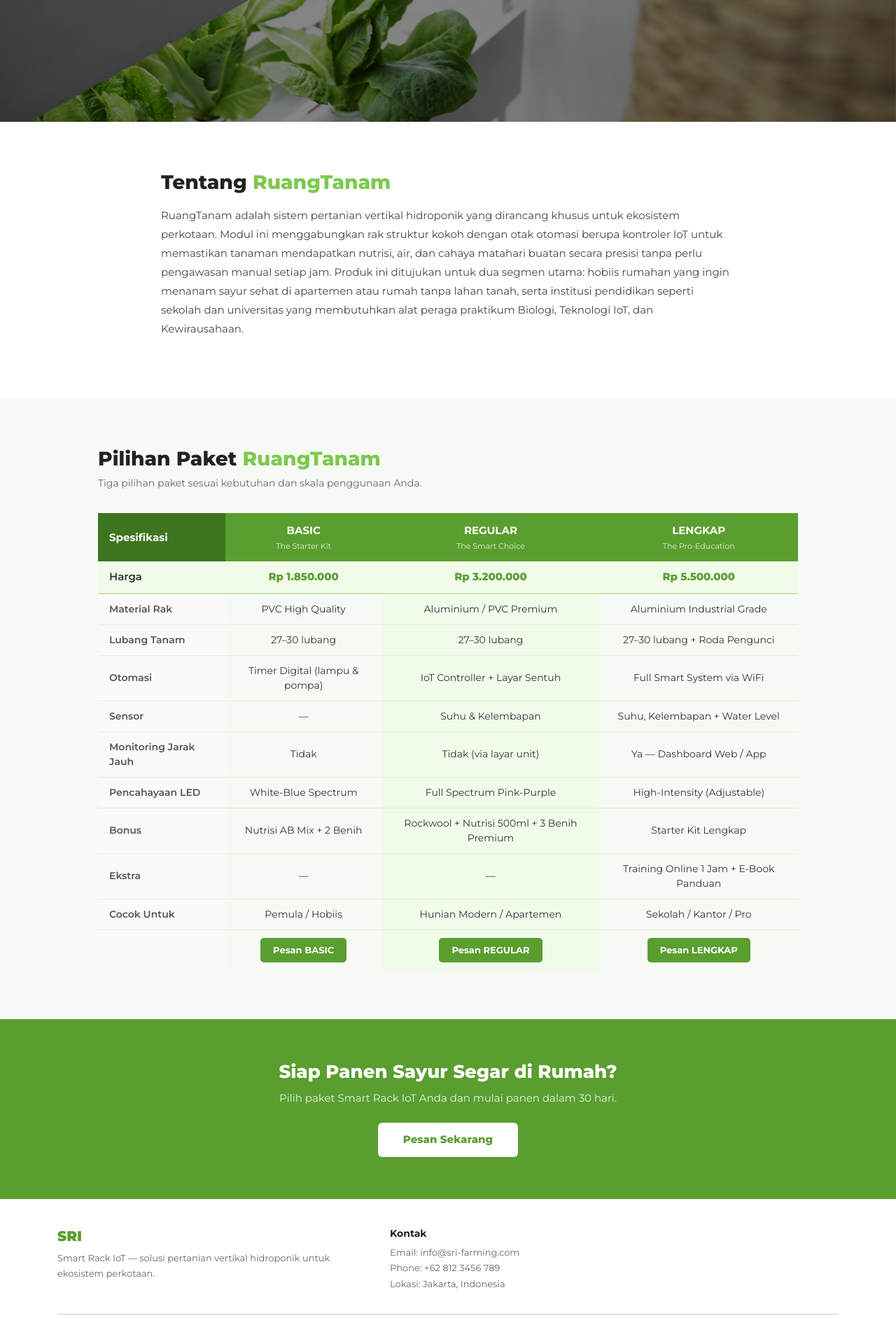
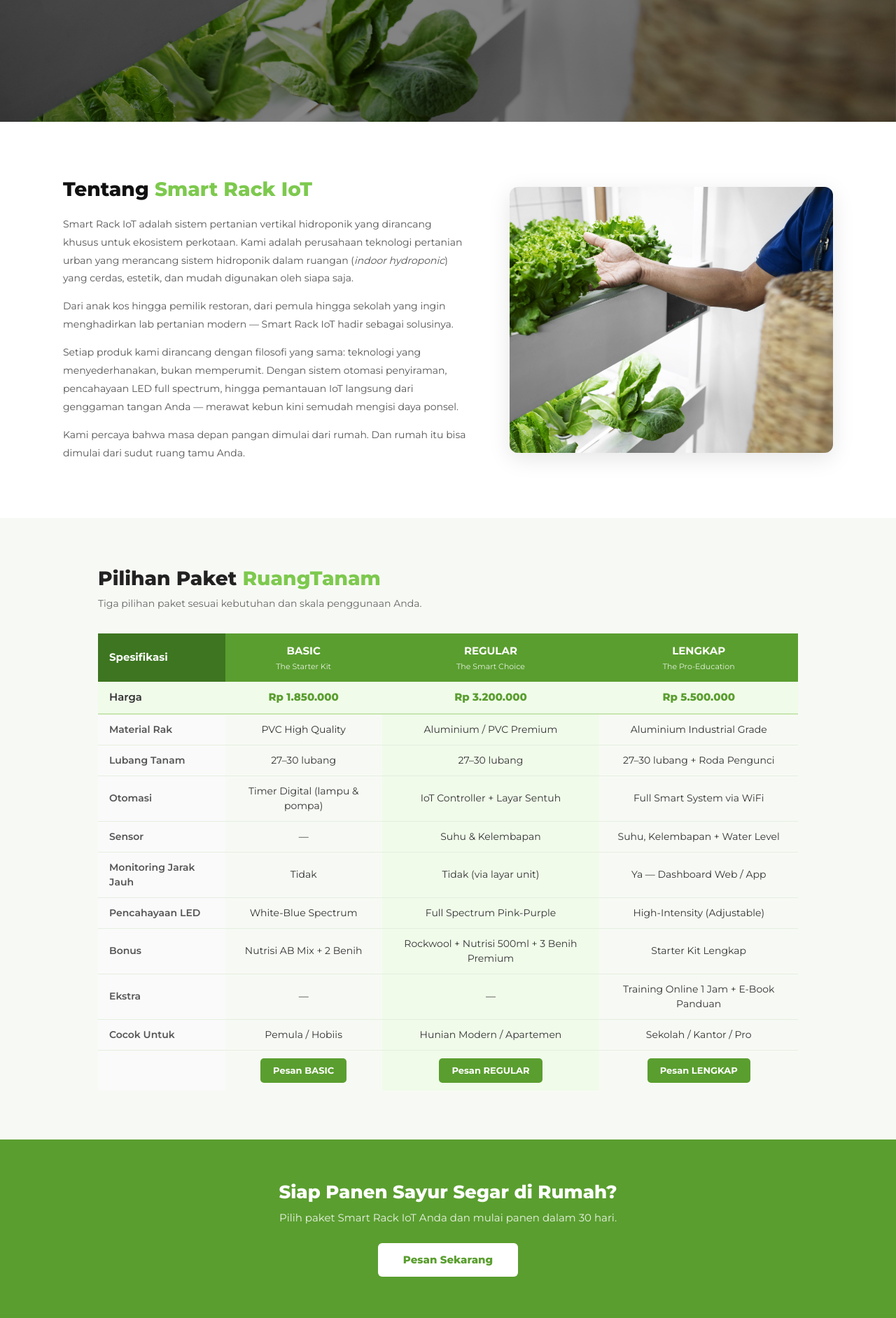
Before and after one commit to zhafifrahman02-jpg/ta-ppwd-kelrz, a PHP site: page /indexpp.html in a window 1280 px wide. Shown: the part 683-2566 px from the top of the page at 70% size. Run offline with PHP 8.4, Linux system fonts and the light colour scheme.

Commit message:
update kode abis inul

```diff
--- a/css/style.css
+++ b/css/style.css
@@ -293,22 +293,51 @@ body {
 }
 
 .tentang-section {
-    padding: 70px 2rem;
+    padding: 80px 60px;
     background: white;
 }
-.tentang-content {
-    max-width: 820px;
+.tentang-split {
+    max-width: 1100px;
     margin: 0 auto;
+    display: flex;
+    align-items: center;
+    gap: 60px;
 }
-.tentang-content h2 {
+.tentang-left {
+    flex: 1;
+}
+.tentang-left h2 {
     font-size: 28px;
     font-weight: 800;
-    margin-bottom: 16px;
+    margin-bottom: 20px;
+    color: #111;
 }
-.tentang-content p {
-    font-size: 15px;
-    color: #444;
-    line-height: 1.8;
+.tentang-left p {
+    font-size: 14px;
+    color: #555;
+    line-height: 1.85;
+    margin-bottom: 14px;
+}
+.tentang-left p:last-child {
+    margin-bottom: 0;
+}
+.tentang-right {
+    flex: 0 0 42%;
+    max-width: 42%;
+}
+.tentang-right img {
+    width: 100%;
+    height: 380px;
+    object-fit: cover;
+    border-radius: 12px;
+    display: block;
+    box-shadow: 0 8px 32px rgba(0,0,0,0.10);
+}
+@media (max-width: 860px) {
+    .tentang-section { padding: 60px 24px; }
+    .tentang-split { flex-direction: column; gap: 32px; }
+    .tentang-right { flex: unset; max-width: 100%; }
+    .tentang-right img { height: 240px; }
 }
 
 .paket-section {
--- a/formpp.html
+++ b/formpp.html
@@ -16,7 +16,7 @@
         <div class="container">
             <a class="navbar-brand d-flex align-items-center gap-2" href="indexpp.html">
                 <img src="https://media.istockphoto.com/id/1045368942/vector/abstract-green-leaf-logo-icon-vector-design-ecology-icon-set-eco-icon.jpg?s=612x612&w=0&k=20&c=XIfHMI8r1G73blCpCBFmLIxCtOLx8qX0O3mZC9csRLs=" width="40" alt="SRI Logo">
-                SRI
+                RuangTanam
             </a>
             <button class="navbar-toggler" type="button" data-bs-toggle="collapse" data-bs-target="#navMenu">
                 <span class="navbar-toggler-icon"></span>
@@ -24,8 +24,8 @@
             <div class="collapse navbar-collapse" id="navMenu">
                 <ul class="navbar-nav ms-auto align-items-lg-center gap-lg-1">
                     <li class="nav-item"><a class="nav-link" href="indexpp.html">Home</a></li>
-                    <li class="nav-item"><a class="nav-link" href="indexpp.html#tentang">Tentang</a></li>
-                    <li class="nav-item"><a class="nav-link" href="indexpp.html#paket">Paket</a></li>
+                    <li class="nav-item"><a class="nav-link" href="#tentang">Tentang</a></li>
+                    <li class="nav-item"><a class="nav-link" href="#paket">Paket</a></li>
                     <li class="nav-item"><a class="nav-link active-page" href="formpp.html">Pesan Sekarang</a></li>
                 </ul>
             </div>
--- a/indexpp.html
+++ b/indexpp.html
@@ -66,9 +66,19 @@
     </section>
 
     <section id="tentang" class="tentang-section">
-        <div class="tentang-content">
-            <h2>Tentang <span class="teks-hijau">RuangTanam</span></h2>
-            <p>RuangTanam adalah sistem pertanian vertikal hidroponik yang dirancang khusus untuk ekosistem perkotaan. Modul ini menggabungkan rak struktur kokoh dengan otak otomasi berupa kontroler IoT untuk memastikan tanaman mendapatkan nutrisi, air, dan cahaya matahari buatan secara presisi tanpa perlu pengawasan manual setiap jam. Produk ini ditujukan untuk dua segmen utama: hobiis rumahan yang ingin menanam sayur sehat di apartemen atau rumah tanpa lahan tanah, serta institusi pendidikan seperti sekolah dan universitas yang membutuhkan alat peraga praktikum Biologi, Teknologi IoT, dan Kewirausahaan.</p>
+        <div class="tentang-split">
+            <!-- Kiri: Teks -->
+            <div class="tentang-left">
+                <h2>Tentang <span class="teks-hijau">Smart Rack IoT</span></h2>
+                <p>Smart Rack IoT adalah sistem pertanian vertikal hidroponik yang dirancang khusus untuk ekosistem perkotaan. Kami adalah perusahaan teknologi pertanian urban yang merancang sistem hidroponik dalam ruangan (<em>indoor hydroponic</em>) yang cerdas, estetik, dan mudah digunakan oleh siapa saja.</p>
+                <p>Dari anak kos hingga pemilik restoran, dari pemula hingga sekolah yang ingin menghadirkan lab pertanian modern — Smart Rack IoT hadir sebagai solusinya.</p>
+                <p>Setiap produk kami dirancang dengan filosofi yang sama: teknologi yang menyederhanakan, bukan memperumit. Dengan sistem otomasi penyiraman, pencahayaan LED full spectrum, hingga pemantauan IoT langsung dari genggaman tangan Anda — merawat kebun kini semudah mengisi daya ponsel.</p>
+                <p>Kami percaya bahwa masa depan pangan dimulai dari rumah. Dan rumah itu bisa dimulai dari sudut ruang tamu Anda.</p>
+            </div>
+            <!-- Kanan: Gambar -->
+            <div class="tentang-right">
+                <img src="img/verticalfarm.jpg" alt="Pertanian Hidroponik Smart Rack IoT">
+            </div>
         </div>
     </section>
 
--- a/landingpp.html
+++ b/landingpp.html
@@ -10,6 +10,7 @@
     <link href="https://fonts.googleapis.com/css2?family=Montserrat:ital,wght@0,100..900;1,100..900&display=swap" rel="stylesheet">
 </head>
 <body>
+
     <nav>
         <div class="SRI">
             <img src="https://media.istockphoto.com/id/1045368942/vector/abstract-green-leaf-logo-icon-vector-design-ecology-icon-set-eco-icon.jpg?s=612x612&w=0&k=20&c=XIfHMI8r1G73blCpCBFmLIxCtOLx8qX0O3mZC9csRLs=" width="48px" alt="SRI Logo">
```
Also changed, not shown: php/process.php (+6 -6 lines).
